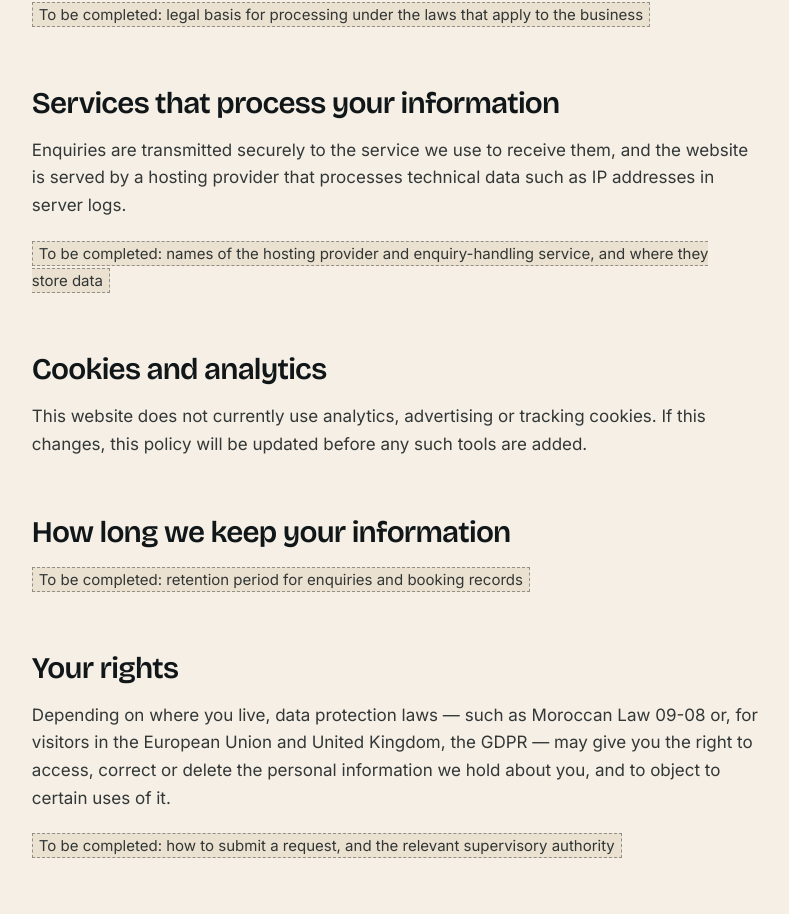
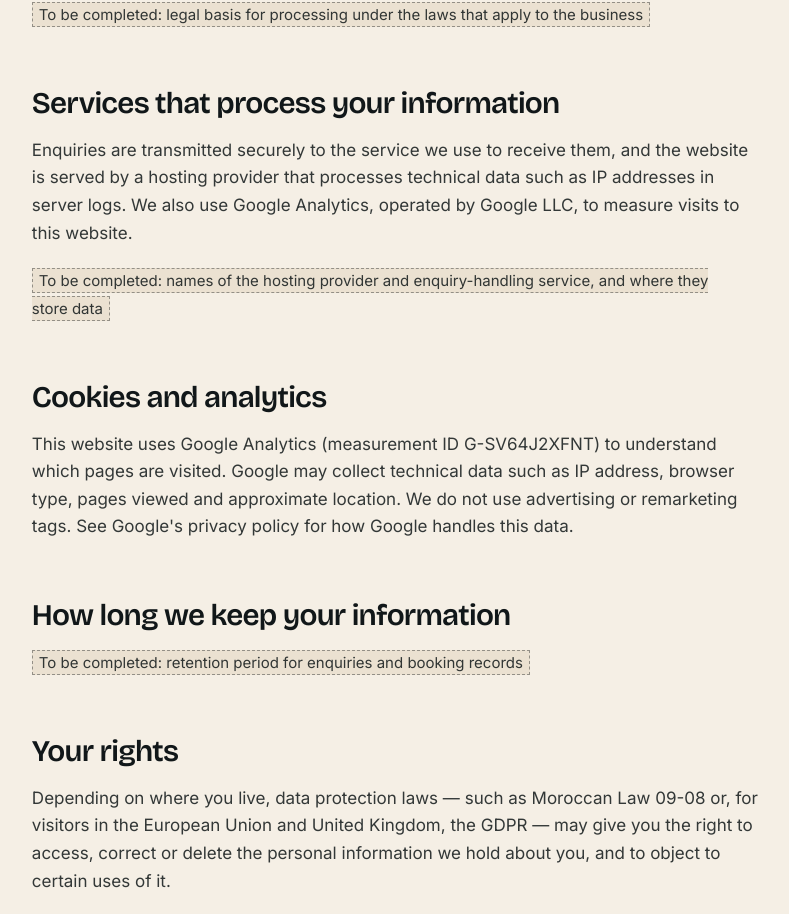
Before and after one commit to timlalintrip-ops/timlalintrip.com, a Next.js app: page /privacy-policy in a window 1280 px wide. Shown: the part 1528-2442 px from the top of the page, without its empty margins (236-1025 px from the left). Built offline with nearby package versions, Linux system fonts and the light colour scheme.

Commit message:
commit change

```diff
--- a/next.config.ts
+++ b/next.config.ts
@@ -5,14 +5,21 @@ const isDev = process.env.NODE_ENV === "development";
 // Static (nonce-free) policy: nonces require per-request rendering, which is
 // incompatible with the prerendered/partially prerendered pages used here.
 // Next.js still needs inline scripts for its streamed RSC payload, hence
-// 'unsafe-inline' in script-src. No third-party origins are allowed.
+// 'unsafe-inline' in script-src. Third-party origins are limited to GA4.
+const googleAnalyticsOrigins = {
+  scripts: "https://*.googletagmanager.com",
+  images: "https://*.google-analytics.com https://*.googletagmanager.com",
+  connect:
+    "https://*.google-analytics.com https://*.analytics.google.com https://*.googletagmanager.com",
+};
+
 const contentSecurityPolicy = [
   "default-src 'self'",
-  `script-src 'self' 'unsafe-inline'${isDev ? " 'unsafe-eval'" : ""}`,
+  `script-src 'self' 'unsafe-inline'${isDev ? " 'unsafe-eval'" : ""} ${googleAnalyticsOrigins.scripts}`,
   "style-src 'self' 'unsafe-inline'",
-  "img-src 'self' data: blob:",
+  `img-src 'self' data: blob: ${googleAnalyticsOrigins.images}`,
   "font-src 'self'",
-  "connect-src 'self'",
+  `connect-src 'self' ${googleAnalyticsOrigins.connect}`,
   "object-src 'none'",
   "base-uri 'self'",
   "form-action 'self'",
--- a/src/app/layout.tsx
+++ b/src/app/layout.tsx
@@ -3,6 +3,7 @@ import { Bricolage_Grotesque, Inter } from "next/font/google";
 import { FloatingActions } from "@/components/layout/FloatingActions";
 import { SiteFooter } from "@/components/layout/SiteFooter";
 import { SiteHeader } from "@/components/layout/SiteHeader";
+import { GoogleAnalytics } from "@/components/seo/GoogleAnalytics";
 import { defaultSocialImage } from "@/lib/seo";
 import { siteConfig } from "@/lib/site-config";
 import "./globals.css";
@@ -80,6 +81,7 @@ export default function RootLayout({ children }: LayoutProps<"/">) {
         </main>
         <SiteFooter />
         <FloatingActions />
+        <GoogleAnalytics />
       </body>
     </html>
   );
--- a/src/app/privacy-policy/page.tsx
+++ b/src/app/privacy-policy/page.tsx
@@ -67,7 +67,8 @@ export default function PrivacyPolicyPage() {
       <h2>Services that process your information</h2>
       <p>
         Enquiries are transmitted securely to the service we use to receive them, and the website is served by a
-        hosting provider that processes technical data such as IP addresses in server logs.
+        hosting provider that processes technical data such as IP addresses in server logs. We also use Google
+        Analytics, operated by Google LLC, to measure visits to this website.
       </p>
       <p>
         <ToComplete>names of the hosting provider and enquiry-handling service, and where they store data</ToComplete>
@@ -75,8 +76,10 @@ export default function PrivacyPolicyPage() {
 
       <h2>Cookies and analytics</h2>
       <p>
-        This website does not currently use analytics, advertising or tracking cookies. If this changes, this policy
-        will be updated before any such tools are added.
+        This website uses Google Analytics (measurement ID {siteConfig.googleAnalyticsId}) to understand which pages
+        are visited. Google may collect technical data such as IP address, browser type, pages viewed and approximate
+        location. We do not use advertising or remarketing tags. See Google&apos;s privacy policy for how Google
+        handles this data.
       </p>
 
       <h2>How long we keep your information</h2>
--- /dev/null
+++ b/src/components/seo/GoogleAnalytics.tsx
@@ -0,0 +1,25 @@
+import Script from "next/script";
+import { siteConfig } from "@/lib/site-config";
+
+/**
+ * Site-wide GA4 tag. Loaded with next/script after hydration so it does not
+ * block first paint. Skipped in `next dev` to keep localhost out of reports.
+ */
+export function GoogleAnalytics() {
+  const id = siteConfig.googleAnalyticsId;
+  if (!id || process.env.NODE_ENV !== "production") return null;
+
+  return (
+    <>
+      <Script src={`https://www.googletagmanager.com/gtag/js?id=${id}`} strategy="afterInteractive" />
+      <Script id="google-analytics" strategy="afterInteractive">
+        {`
+          window.dataLayer = window.dataLayer || [];
+          function gtag(){dataLayer.push(arguments);}
+          gtag('js', new Date());
+          gtag('config', '${id}');
+        `}
+      </Script>
+    </>
+  );
+}
--- a/src/lib/site-config.ts
+++ b/src/lib/site-config.ts
@@ -60,6 +60,8 @@ type SiteConfig = {
   socialImage: SocialImage;
   contact: ContactDetails;
   socialProfiles: SocialProfile[];
+  /** GA4 measurement ID. Public in page source; omit to disable the tag. */
+  googleAnalyticsId?: string;
 };
 
 export const siteConfig: SiteConfig = {
@@ -87,6 +89,7 @@ export const siteConfig: SiteConfig = {
     { network: "facebook", label: "Facebook", url: "https://www.facebook.com/share/1ERAhdd3wq/" },
     { network: "instagram", label: "Instagram", url: "https://www.instagram.com/timlalin_trip" },
   ],
+  googleAnalyticsId: "G-SV64J2XFNT",
 };
 
 export type NavItem = {
```
Also changed, not shown: 1 other file (tests, documents, lock files or other folders).
